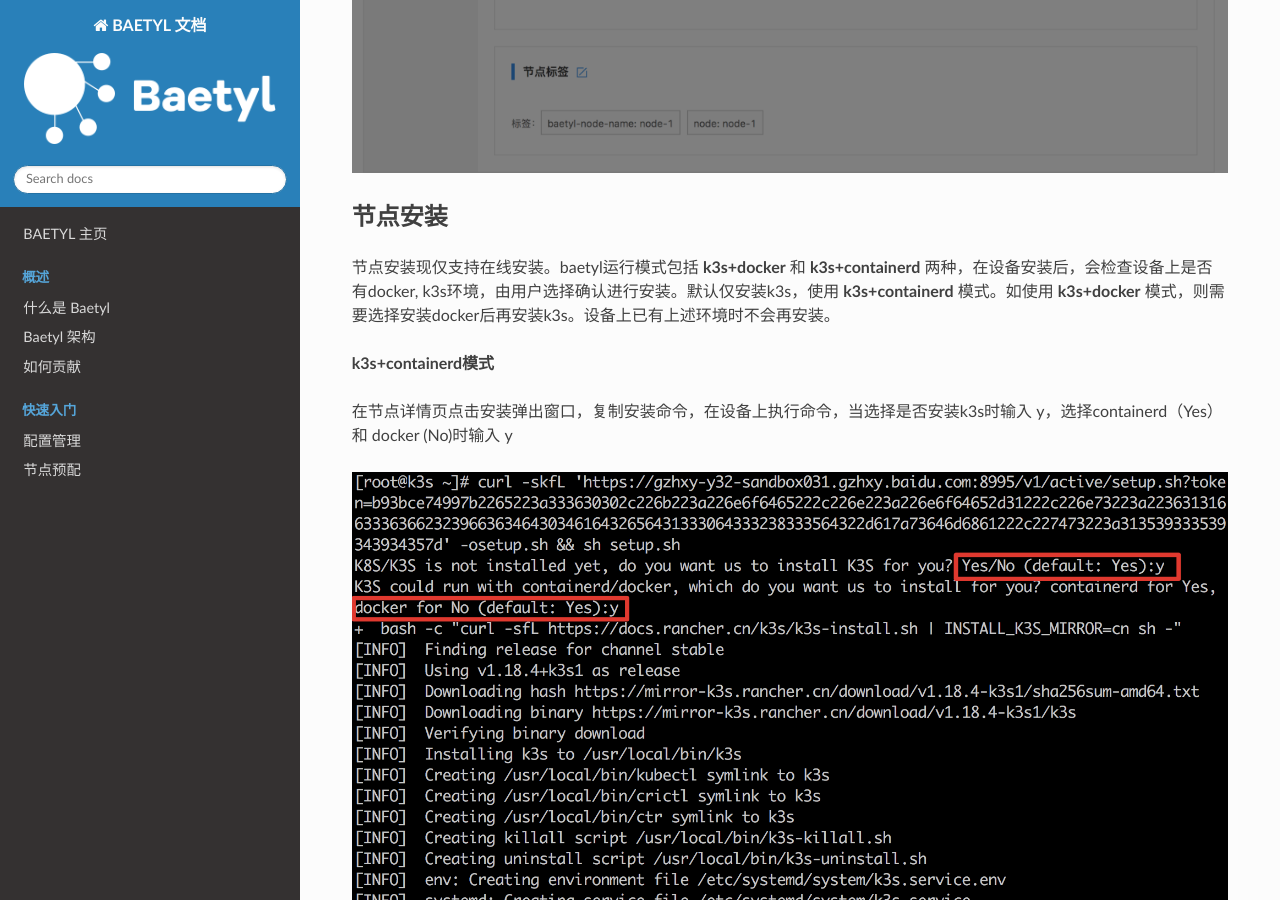
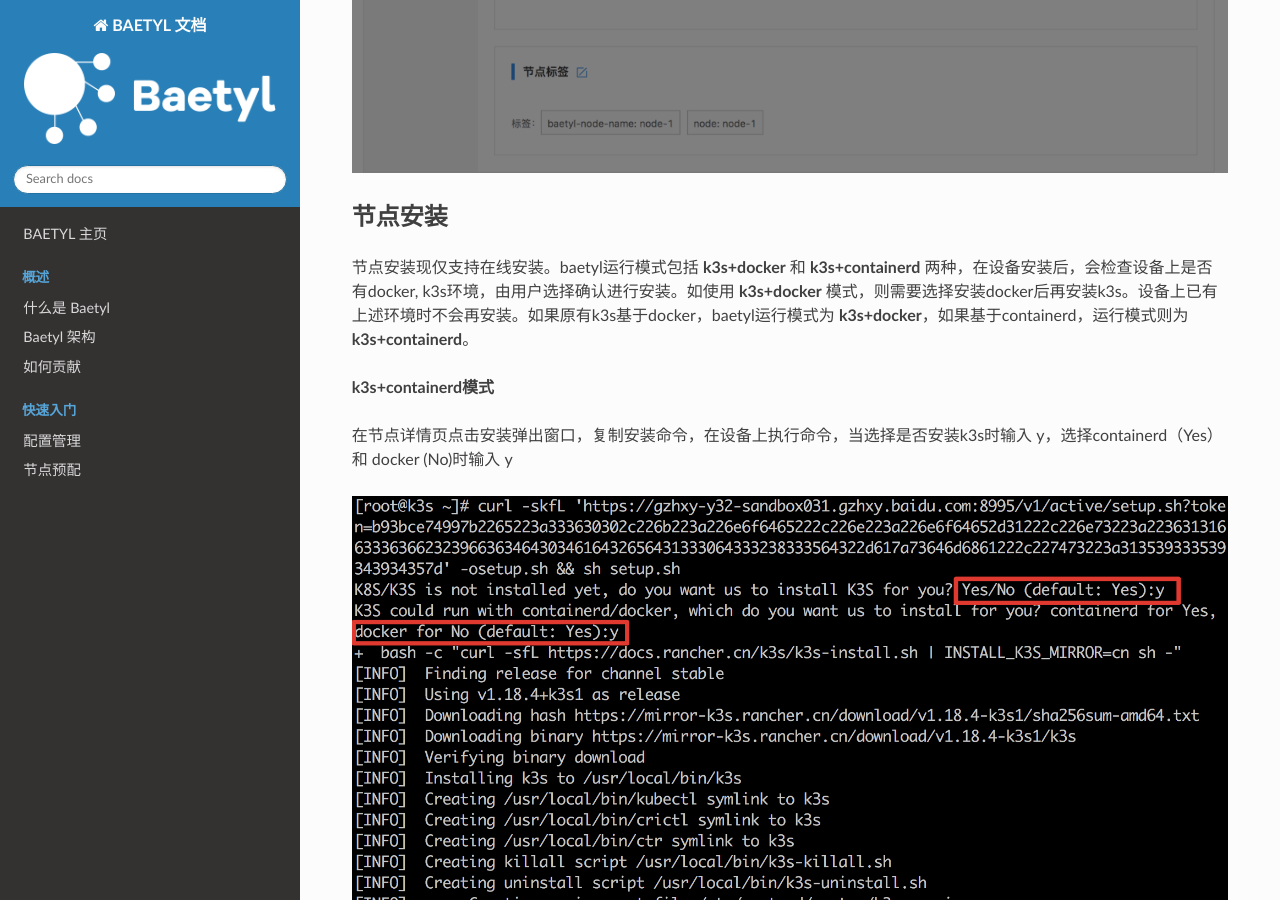
Before and after one commit to baetyl/baetyl-docs-cn, a Sphinx documentation site: the page built from docs/quickstart/Node-Management.md, in a window 1280 px wide and 900 px high, scrolled down 3051 px. Built offline with Sphinx 7.4.7 and the Read the Docs theme 2.0.0, drawn with Linux system fonts in a browser that asks for light colours.

Commit message:
adjustment of node-management and application depoyment practice

```diff
--- a/docs/quickstart/Node-Management.md
+++ b/docs/quickstart/Node-Management.md
@@ -35,7 +35,7 @@
 ![编辑节点标签](../images/quickstart/node-management/05-node-update-labels.png)
 
 ## 节点安装
-节点安装现仅支持在线安装。baetyl运行模式包括 **k3s+docker** 和 **k3s+containerd** 两种，在设备安装后，会检查设备上是否有docker, k3s环境，由用户选择确认进行安装。默认仅安装k3s，使用 **k3s+containerd** 模式。如使用 **k3s+docker** 模式，则需要选择安装docker后再安装k3s。设备上已有上述环境时不会再安装。
+节点安装现仅支持在线安装。baetyl运行模式包括 **k3s+docker** 和 **k3s+containerd** 两种，在设备安装后，会检查设备上是否有docker, k3s环境，由用户选择确认进行安装。如使用 **k3s+docker** 模式，则需要选择安装docker后再安装k3s。设备上已有上述环境时不会再安装。如果原有k3s基于docker，baetyl运行模式为 **k3s+docker**，如果基于containerd，运行模式则为 **k3s+containerd**。
 
 **k3s+containerd模式**
 
```
Also changed, not shown: docs/practice/Application-Deployment-Practice.md (+1 -1 lines).
